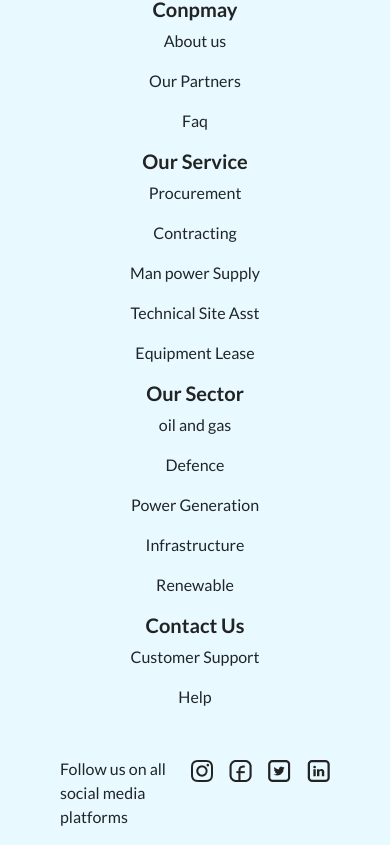
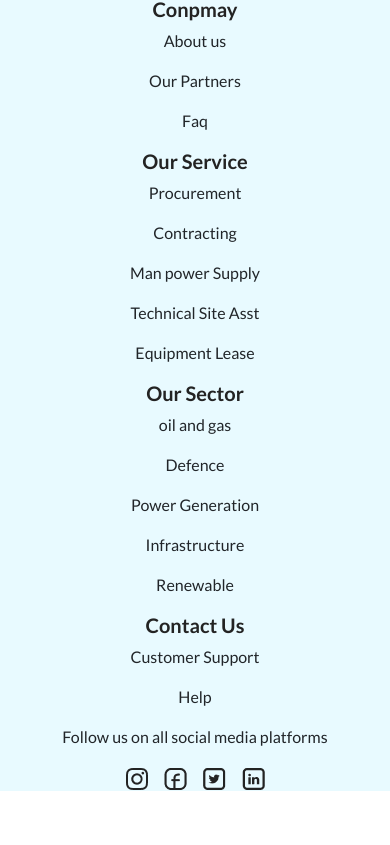
Before and after one commit to justevan1999/sesto_elemento, a React (Create React App) app: page / in a window 390 px wide. Shown: the part 6733-7578 px from the top of the page. After the commit the page ends 7524 px from the top, so only its background shows below. Built offline with nearby package versions, Linux system fonts and the light colour scheme.

Commit message:
finished home page

```diff
--- a/src/index.css
+++ b/src/index.css
@@ -861,5 +861,16 @@ br {
   font-size: 18px;
   padding: 19px;
 }
+.copy {
+  align-items: center !important;
+  text-align: center !important;
+  display: block !important;
+  margin-left: 0 !important;
+  margin-right: 0 !important;
+  margin-top: 0 !important;
+}
 
+.copy-icons {
+  justify-content: center !important;
 }
+}
```
